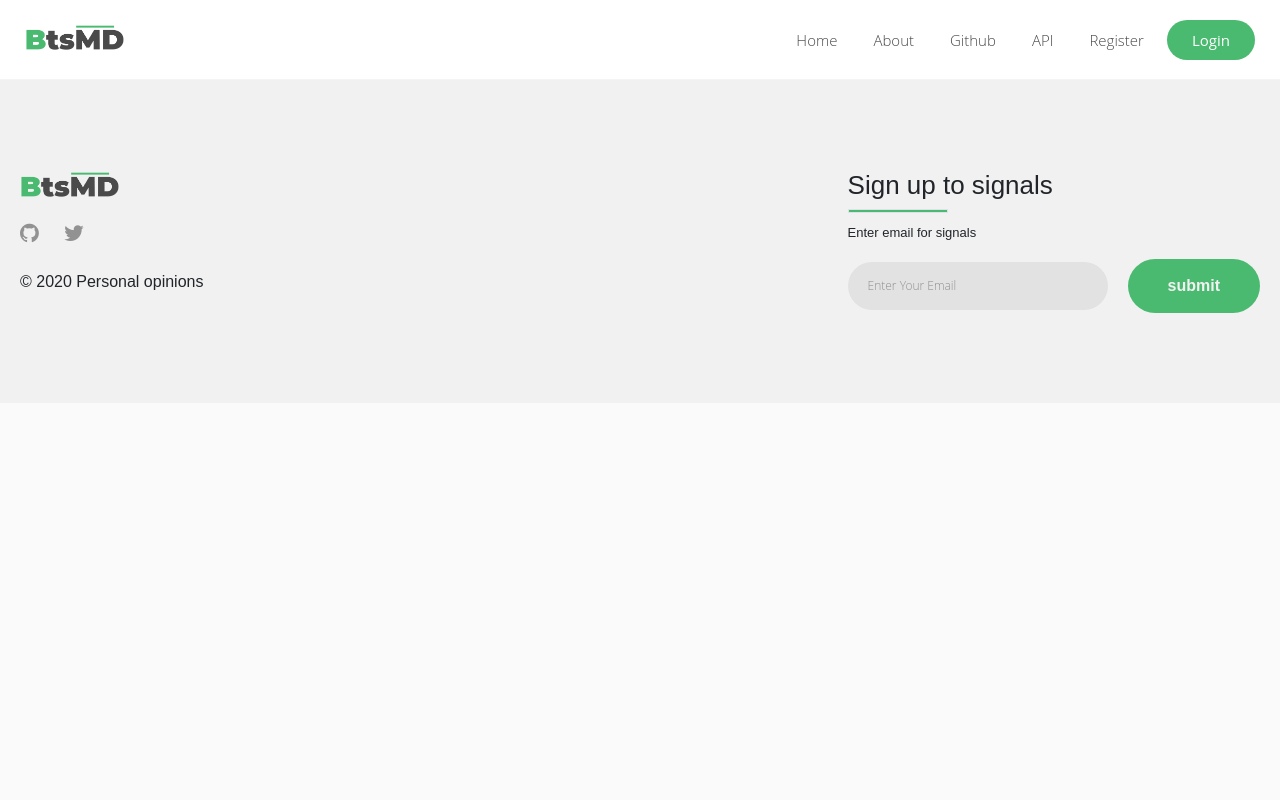
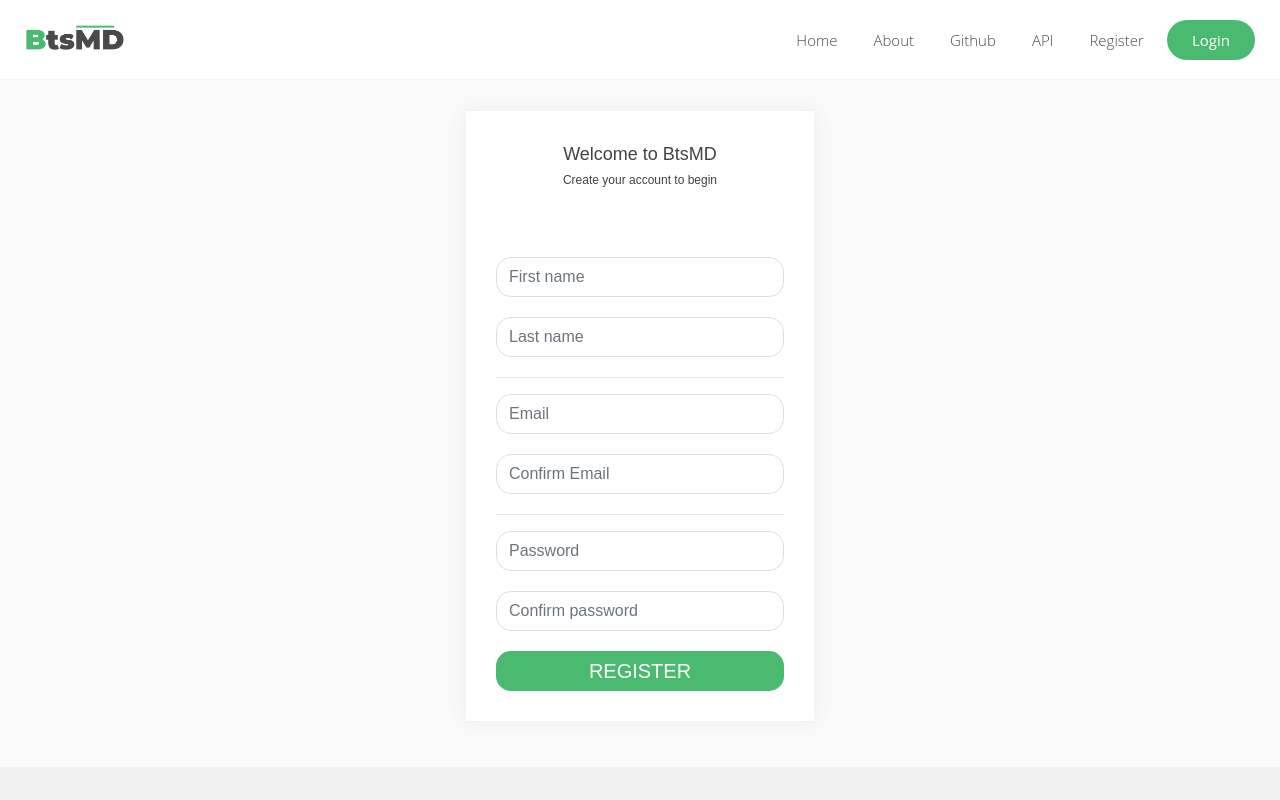
Before and after one commit to sicgorne/bts-market-data, an Angular app: page /register in a window 1280 px wide. Before the commit this address led to /. Shown: the top 800 px of the page. Built offline with nearby package versions, Linux system fonts and the light colour scheme.

Commit message:
user.ts added

```diff
--- a/src/app/app-routing.module.ts
+++ b/src/app/app-routing.module.ts
@@ -2,7 +2,7 @@ import { NgModule } from '@angular/core';
 import { Routes, RouterModule } from '@angular/router';
 
 
-const routes: Routes = [{ path: 'login', loadChildren: () => import('./modules/login/login.module').then(m => m.LoginModule) }];
+const routes: Routes = [{ path: 'login', loadChildren: () => import('./modules/login/login.module').then(m => m.LoginModule) }, { path: 'register', loadChildren: () => import('./modules/register/register.module').then(m => m.RegisterModule) }];
 
 @NgModule({
   imports: [RouterModule.forRoot(routes)],
--- a/src/app/app.component.html
+++ b/src/app/app.component.html
@@ -9,12 +9,12 @@
   <img src="assets/img/logo.png" alt="Logo" class="logo">
 
   <ul>
-    <li><a href="#" class="nav__other">Home</a></li>
+    <li><a href="#" class=" nav__other">Home</a></li>
     <li><a href="#" class="nav__other">About</a></li>
     <li><a href="#" class="nav__other">Github</a></li>
     <li><a href="#" class="nav__other">API</a></li>
-    <li><a href="#" class="nav__other">Register</a></li>
-    <li><a href="#" class="login">Login</a></li>
+    <li><a [routerLink]="['/register']" class="nav__other">Register</a></li>
+    <li><a [routerLink]="['/login']" class="login">Login</a></li>
   </ul>
 </nav>
 
--- /dev/null
+++ b/src/app/models/user.ts
@@ -0,0 +1,6 @@
+export class User {
+  public firstName: string;
+  public lastName: string;
+  public email: string;
+  public password: string;
+}
--- a/src/app/modules/login/login.component.html
+++ b/src/app/modules/login/login.component.html
@@ -11,8 +11,7 @@
     </h4>
     <!--  username   -->
     <div class="form-group">
-      <input type="text" name="username" [(ngModel)]="authentication.email" class="form-control" placeholder="Username"
-        required="required">
+      <input type="email" name="email" class="form-control" placeholder="Email" required="required">
     </div>
     <!--  password   -->
     <div class="form-group">
--- /dev/null
+++ b/src/app/modules/register/register-routing.module.ts
@@ -0,0 +1,12 @@
+import { NgModule } from '@angular/core';
+import { Routes, RouterModule } from '@angular/router';
+
+import { RegisterComponent } from './register.component';
+
+const routes: Routes = [{ path: '', component: RegisterComponent }];
+
+@NgModule({
+  imports: [RouterModule.forChild(routes)],
+  exports: [RouterModule]
+})
+export class RegisterRoutingModule { }
--- /dev/null
+++ b/src/app/modules/register/register.component.css
@@ -0,0 +1,71 @@
+.form-control {
+  box-shadow: none;
+  border-color: #ddd;
+}
+
+.form-control:focus {
+  border-color: #4aba70;
+}
+
+.register-form {
+  width: 350px;
+  margin: 0 auto;
+  padding: 30px 0;
+}
+
+.register-form form {
+  color: #434343;
+  border-radius: 1px;
+  margin-bottom: 15px;
+  background: #fff;
+  border: 1px solid #f3f3f3;
+  -webkit-box-shadow: 0px 0px 22px 1px rgba(0, 0, 0, 0.05);
+  -moz-box-shadow: 0px 0px 22px 1px rgba(0, 0, 0, 0.05);
+  box-shadow: 0px 0px 22px 1px rgba(0, 0, 0, 0.05);
+  padding: 30px;
+}
+
+.register-form h4 {
+  text-align: center;
+  font-size: 18px;
+  margin-bottom: 5px;
+
+}
+
+.modal-sub {
+  font-size: 12px;
+  font-weight: 300;
+  text-align: center;
+  margin-bottom: 70px;
+}
+
+
+.register-form .form-group {
+  margin-bottom: 20px;
+}
+
+.register-form .form-control,
+.register-form .btn {
+  min-height: 40px;
+  border-radius: 15px;
+  transition: all 0.5s;
+}
+
+.register-form .btn {
+  text-transform: uppercase;
+  background: #4aba70;
+  border: none;
+  line-height: normal;
+}
+
+.register-form .btn:hover,
+.register-form .btn:focus {
+  background: #2e8c4e;
+}
+
+.logged_as {
+  font-size: 15px;
+  text-align: center;
+  padding: 32px;
+  font-weight: 300;
+}
--- /dev/null
+++ b/src/app/modules/register/register.component.html
@@ -0,0 +1,38 @@
+<div class="register-form">
+  <div>
+
+  </div>
+  <form>
+    <!--  LOGIN TITLE   -->
+    <h4 class="modal-title">Welcome to BtsMD</h4>
+    <h6 class="modal-sub">Create your account to begin</h6>
+
+    <div class="form-group">
+      <input type="text" name="firstName" class="form-control" placeholder="First name" required="required">
+    </div>
+
+    <div class="form-group">
+      <input type="text" name="lastName" class="form-control" placeholder="Last name" required="required">
+    </div>
+    <hr>
+
+    <div class="form-group">
+      <input type="email" name="email" class="form-control" placeholder="Email" required="required">
+    </div>
+    <div class="form-group">
+      <input type="email" name="email2" class="form-control" placeholder="Confirm Email" required="required">
+    </div>
+    <hr>
+    <div class="form-group">
+      <input type="password" name="password" class="form-control" placeholder="Password" required="required">
+    </div>
+    <div class="form-group">
+      <input type="password" name="password2" class="form-control" placeholder="Confirm password" required="required">
+    </div>
+    <!--  button   -->
+    <input type="submit" class="btn btn-primary btn-block btn-lg" value="Register" (click)="register()">
+
+
+  </form>
+
+</div>
--- /dev/null
+++ b/src/app/modules/register/register.component.ts
@@ -0,0 +1,27 @@
+import { Component, OnInit } from '@angular/core';
+import { User } from '../../models/user';
+
+@Component({
+  selector: 'app-register',
+  templateUrl: './register.component.html',
+  styleUrls: ['./register.component.css']
+})
+export class RegisterComponent implements OnInit {
+
+  public user = new User();
+
+  constructor() { }
+
+  ngOnInit() {
+  }
+
+  public register(): void {
+    console.log(this.user.firstName);
+    console.log(this.user.lastName);
+    console.log(this.user.email);
+    console.log(this.user.email2);
+    console.log(this.user.password);
+    console.log(this.user.password2);
+  }
+
+}
```
Also changed, not shown: src/app/modules/register/register.module.ts (added, +15 -0 lines), 1 other file (tests, documents, lock files or other folders).
